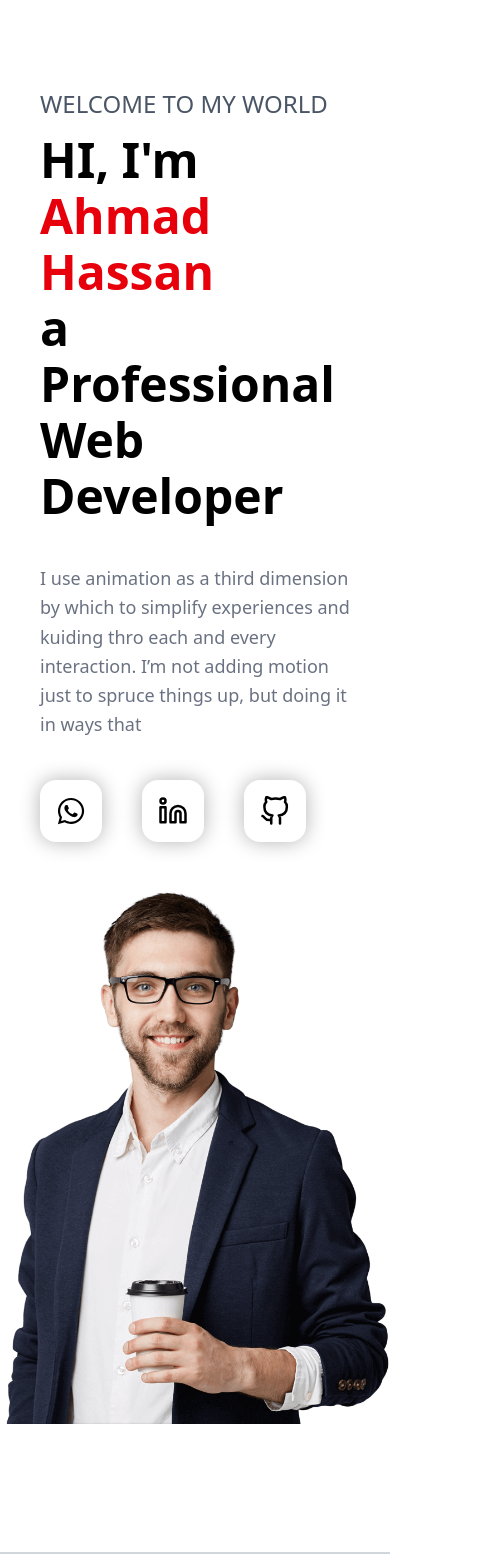
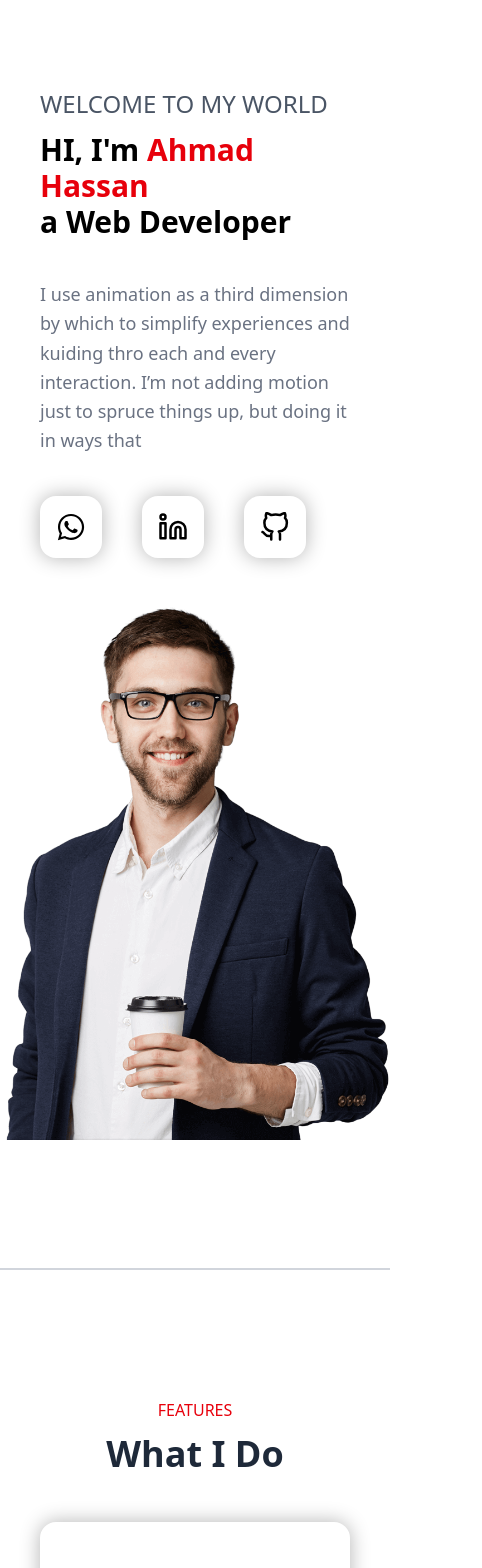
Before and after one commit to ahassandev/myfirst-app, a React (Vite) app: page / in a window 390 px wide. Shown: the part 120-1688 px from the top of the page, 482 px wide, since content can reach past the window. Built offline with nearby package versions, Linux system fonts and the light colour scheme.

Commit message:
Update Code

```diff
--- a/src/components/Blog.jsx
+++ b/src/components/Blog.jsx
@@ -7,7 +7,7 @@ const Blog = () => {
          <p className="text-red-700 text-center text-md">
           VISIT MY BLOG AND KEEP YOUR FEEDBACK
          </p>
-        <h1 className="text-7xl font-bold text-gray-800 my-3 text-center">
+        <h1 className="text-5xl md:text-5xl lg:text-7xl font-bold text-gray-800 my-3 text-center">
           My Blog
         </h1>
 
--- a/src/components/Contact.jsx
+++ b/src/components/Contact.jsx
@@ -8,7 +8,7 @@ const Contact = () => {
     <div>
       <section className="mx-auto container py-16 px-16">
         <p className="text-red-600 font-semibold text-center">CONTACT</p>
-        <h1 className="text-6xl font-bold text-gray-800 my-3 text-center">
+        <h1 className="text-4xl md:text-5xl lg:text-6xl font-bold text-gray-800 my-3 text-center">
           Contact With Me
         </h1>
 
--- a/src/components/Features.jsx
+++ b/src/components/Features.jsx
@@ -4,8 +4,8 @@ const Features = () => {
   return (
     <div>
       <section className="container px-10 py-32 mx-auto">
-        <p className="text-xl text-red-600" data-aos = "fade-up" data-aous-delay = "500">FEATURES</p>
-        <h1 className="text-7xl font-bold text-gray-800 my-3" data-aos = "fade-up" data-aos-delay = "300">What I Do</h1>
+        <p className="text-md md:text-md lg:text-xl text-center md:text-left lg:text-left text-red-600" data-aos = "fade-up" data-aous-delay = "500">FEATURES</p>
+        <h1 className="text-4xl md:text-5xl lg:text-7xl text-center md:text-left lg:text-left font-bold text-gray-800 my-3" data-aos = "fade-up" data-aos-delay = "300">What I Do</h1>
 
         <div className="gap-5 mt-12 grid grid-cols-1 md:grid-cols-2 lg:grid-cols-3">
           <div className="relative p-16 rounded-2xl bg-white shadow-[0_0_20px_rgba(0,0,0,0.3)] hover:bg-linear-to-br hover:from-blue-400 hover:to-pink-500 hover:text-white hover:-translate-y-1 transition-all duration-300 cursor-pointer group" data-aos = "fade-down" data-aous-delay = "400">
--- a/src/components/Footer.jsx
+++ b/src/components/Footer.jsx
@@ -7,7 +7,7 @@ const Footer = () => {
   return (
     <div>
       <section className="container mx-auto p-16">
-        <div className="justify-between py-8 grid grid-cols-1 sm:grid-cols-1 md:grid-cols-2 lg:grid-cols-4 gap-6">
+        <div className="py-8 grid grid-cols-1 md:grid-cols-2 lg:grid-cols-4 gap-6">
           <div>
             <div className="flex items-center gap-3 mt-4">
               <div className="relative inline-block">
@@ -53,7 +53,7 @@ const Footer = () => {
             </div>
           </div>
 
-          <div className="mt-3 md:mt-0 lg:mt-0">
+          <div className="mt-3 md:mt-0 lg:mt-0 ml-5">
             <ul className="space-y-2">
                 <p className="text-red-500 mb-4 text-xl">QUICK LINK</p>
                 <li><a href="#" className="text-xl relative inline-block group hover:text-red-500">About <span className="absolute left-0 bottom-0 w-0 h-0.5 bg-red-600 transition-all duration-300 group-hover:w-full"></span></a></li>
--- a/src/components/HeroSection.jsx
+++ b/src/components/HeroSection.jsx
@@ -10,7 +10,7 @@ const HeroSection = () => {
       <div className='grid grid-cols-1 md:grid-cols-2 lg:grid-cols-2'>
       <div className='container px-10 m-auto mt-32  '>
         <p className='text-2xl text-gray-600'>WELCOME TO MY WORLD</p>
-        <h1 className='text-5xl mt-3 font-bold leading-14'>HI, I'm <span className='text-red-600'>Ahmad Hassan</span> <br/> a Professional Web Developer</h1>
+        <h1 className='text-3xl md:text-3xl lg:text-5xl mt-3 font-bold sm:leading-0 md:leading-0 lg:leading-14'>HI, I'm <span className='text-red-600'>Ahmad Hassan</span> <br/>a Web Developer</h1>
         <p className='mt-10 text-gray-500 leading-relaxed text-lg'>I use animation as a third dimension by which to simplify experiences and kuiding thro each and every interaction. I’m not adding motion just to spruce things up, but doing it in ways that</p>
 
 
--- a/src/components/Portfolio.jsx
+++ b/src/components/Portfolio.jsx
@@ -7,7 +7,7 @@ const Portfolio = () => {
         <p className="text-red-600 text-center">
           Visit my portfolio and keep your feedback
         </p>
-        <h1 className="text-7xl font-bold text-gray-800 my-3 text-center">
+        <h1 className="text-5xl md:text-5xl lg:text-7xl font-bold text-gray-800 my-3 text-center">
           My Portfolio
         </h1>
 
--- a/src/components/Testimonial.jsx
+++ b/src/components/Testimonial.jsx
@@ -5,11 +5,11 @@ const Testimonial = () => {
     <div>
       <section className="container px-16 mx-auto pb-24">
         <p className="text-red-600 text-center" data-aos="down" data-aos-delay="400">WHAT CLIENTS SAY</p>
-        <h1 className="text-7xl font-bold text-gray-800 my-3 text-center" data-aos="fade-down" data-aos-delay="400">
+        <h1 className="text-5xl md:text-5xl lg:text-7xl font-bold text-gray-800 my-3 text-center" data-aos="fade-down" data-aos-delay="400">
           Testimonial
         </h1>
 
-       <div className="flex justify-between mt-14" data-aos="fade-right" data-aos-delay="400">
+       <div className="inline-block md:inline-block lg:flex justify-between mt-14" data-aos="fade-right" data-aos-delay="400">
           <div className="max-w-sm bg-white shadow-[0_0_20px_rgba(0,0,0,0.3)] rounded-2xl overflow-hidden group cursor-pointer">
             <div className="flex flex-col justify-center items-center pt-7">
               <img
```
